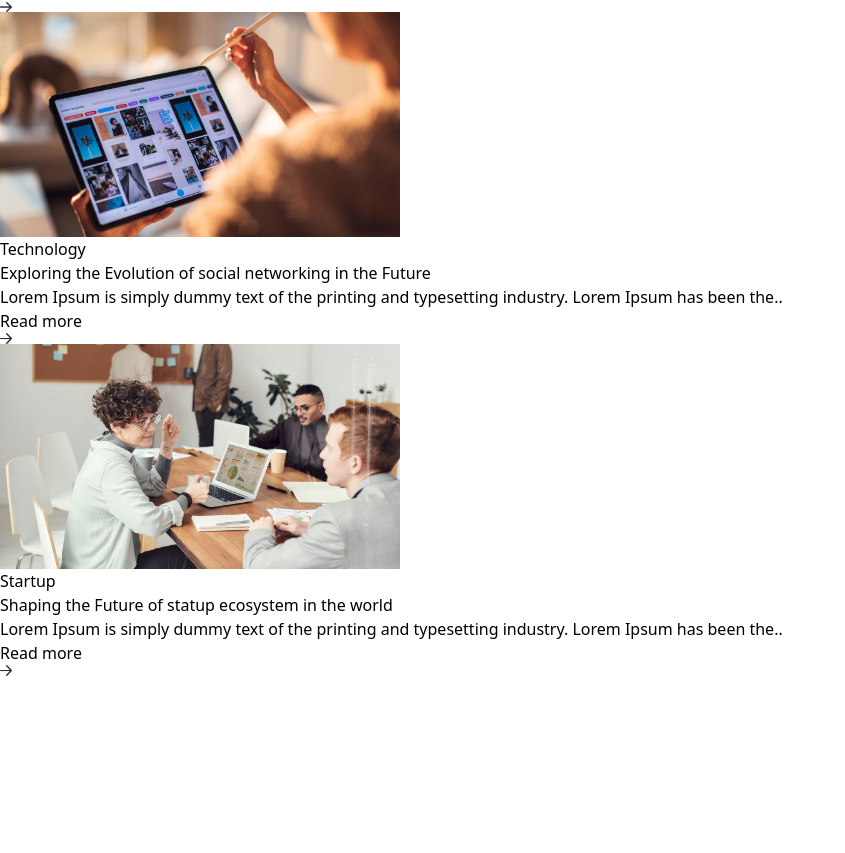
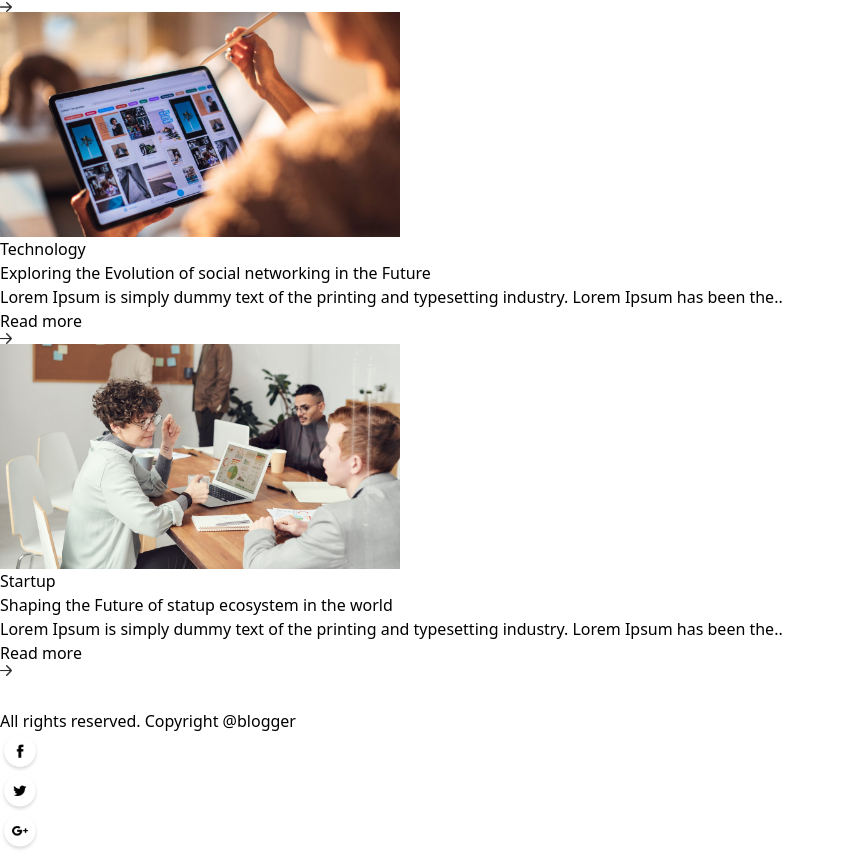
Before and after one commit to fudailzafar/StockHub, a Next.js app: page / in a window 1280 px wide. Shown: the part 4842-5695 px from the top of the page, without its empty margins (0-845 px from the left). Before the commit the page ends 5518 px from the top, so only its background shows below. Built offline with nearby package versions, Linux system fonts and the light colour scheme.

Commit message:
Footer
Created the Footer component.

```diff
--- /dev/null
+++ b/Components/Footer.jsx
@@ -0,0 +1,21 @@
+import { assets } from "@/Assets/assets";
+import Image from "next/image";
+import React from "react";
+
+const Footer = () => {
+  return (
+    <div className="flex justify-around flex-col gap-2 sm:gap-0 sm:flex-row bg-black py-5 items-center">
+      <Image src={assets.logo_light} alt="" width={120} />
+      <p className="text-sm text-white">
+        All rights reserved. Copyright @blogger
+      </p>
+      <div className="flex">
+        <Image src={assets.facebook_icon} alt="" width={40} />
+        <Image src={assets.twitter_icon} alt="" width={40} />
+        <Image src={assets.googleplus_icon} alt="" width={40} />
+      </div>
+    </div>
+  );
+};
+
+export default Footer;
--- a/app/page.js
+++ b/app/page.js
@@ -1,5 +1,6 @@
 'use client'
 import BlogList from "@/Components/BlogList";
+import Footer from "@/Components/Footer";
 import Header from "@/Components/Header";
 
 
@@ -8,6 +9,7 @@
     <>
     <Header/>
     <BlogList/>
+    <Footer/>
     </>
   );
 }
```
